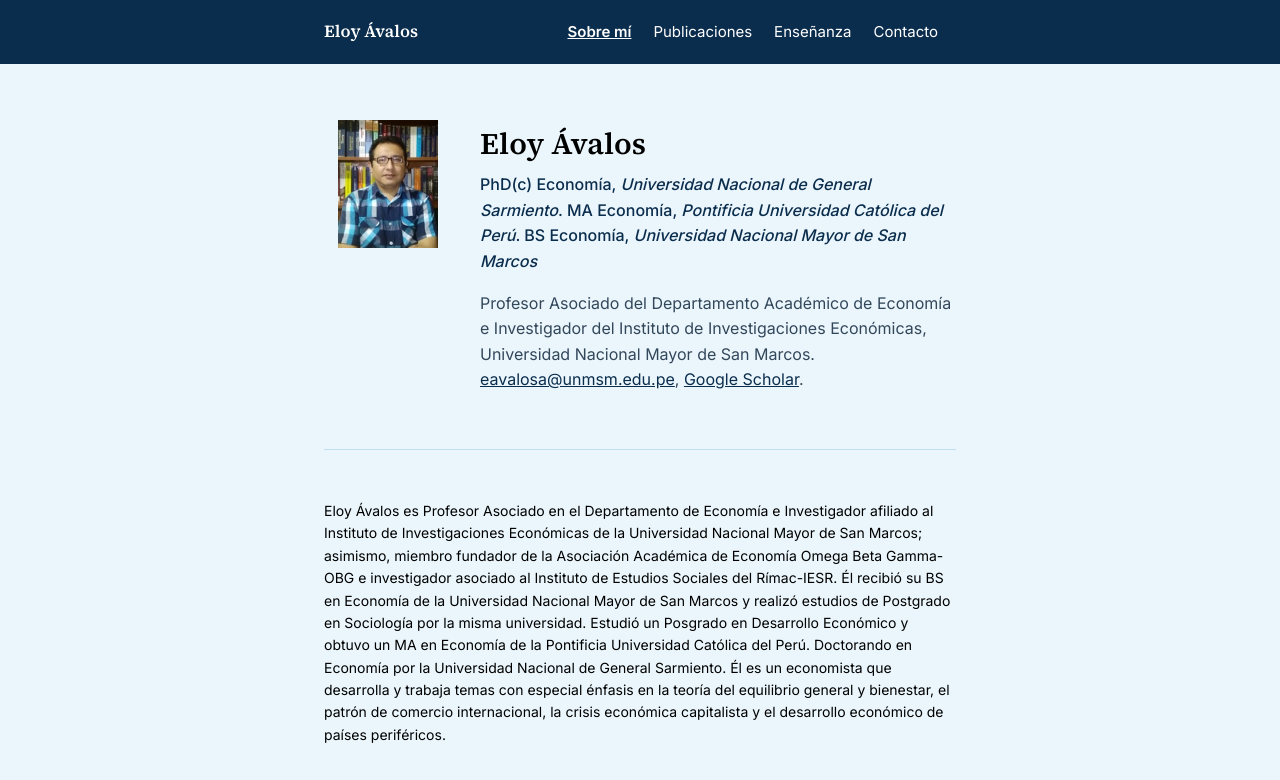
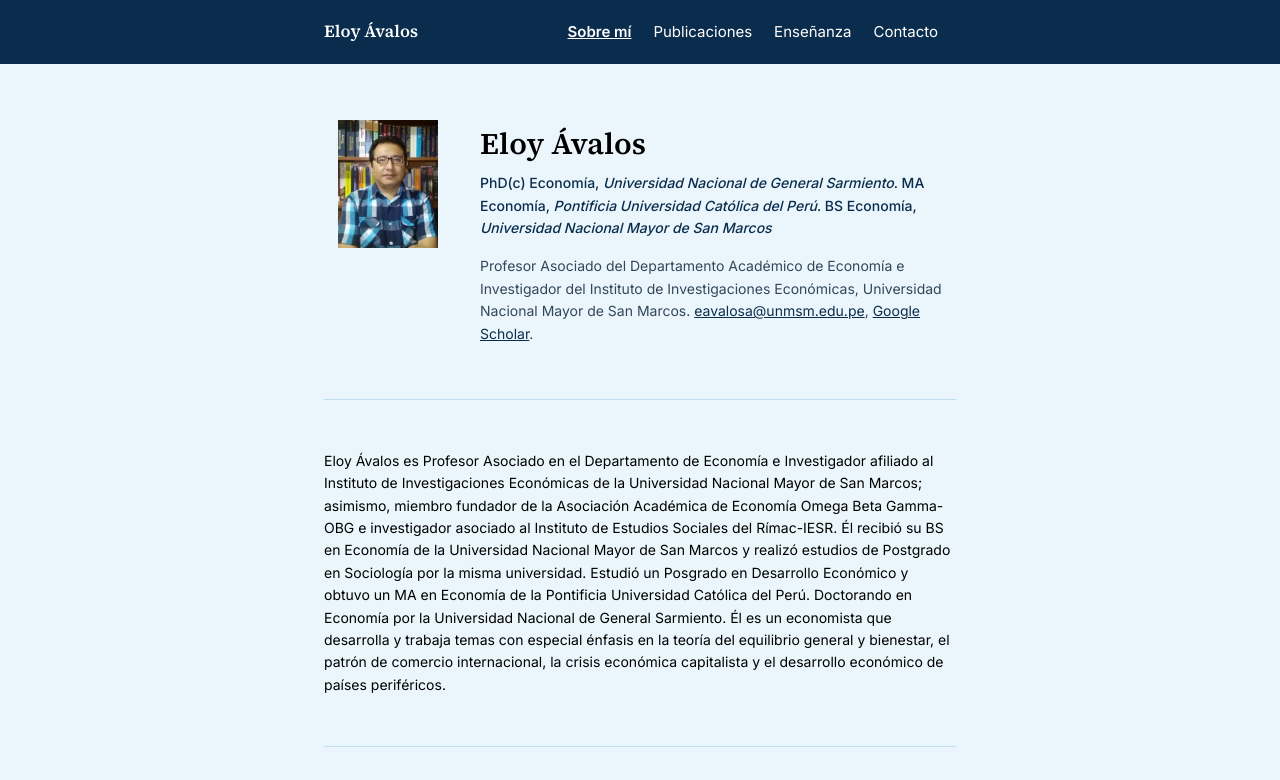
Before and after one commit to eloyavalos/eloyavalos.github.io, a plain HTML site: page index.html in a window 1280 px wide. Shown: the top 780 px of the page. Drawn offline with Linux system fonts and the light colour scheme.

Commit message:
Update style.css

```diff
--- a/style.css
+++ b/style.css
@@ -64,8 +64,8 @@
 header.hero{ padding: 56px 0 40px; }
 .hero-row{ display: flex; gap: 28px; align-items: flex-start; }
 .hero img{ width: 128px; height: 128px; border-radius: 6px; object-fit: contain; object-position: center bottom; flex-shrink: 0; }
-.role{ color: var(--accent); font-weight: 500; margin: 0 0 16px; font-size: 16px; }
-.bio{ font-size: 16px; color: var(--ink-soft); }
+.role{ color: var(--accent); font-weight: 500; margin: 0 0 16px; font-size: 14px; }
+.bio{ font-size: 14px; color: var(--ink-soft); }
 .bio a{ color: var(--accent); }
 
 /* ===== SECCIONES GENERALES (Experiencia, Contacto) ===== */
```
